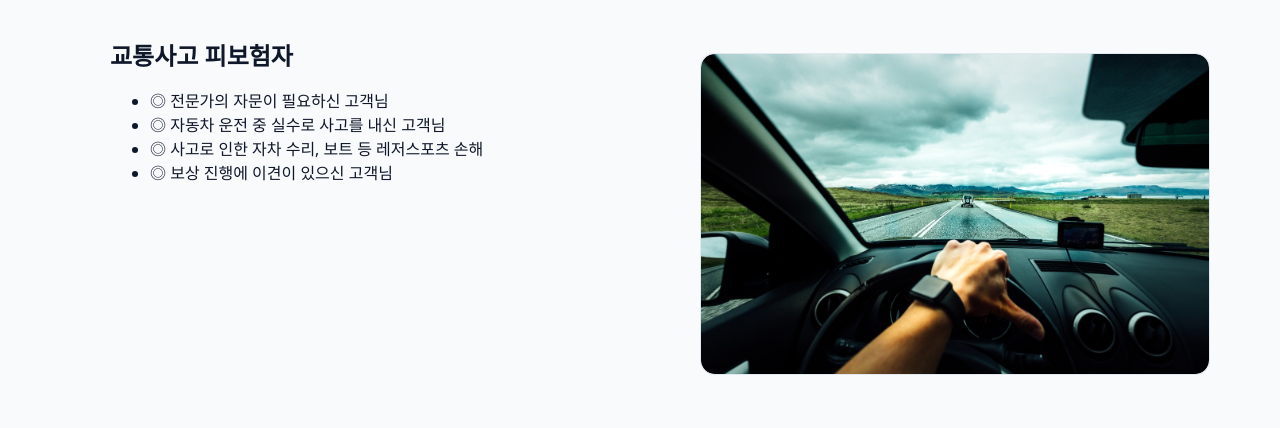
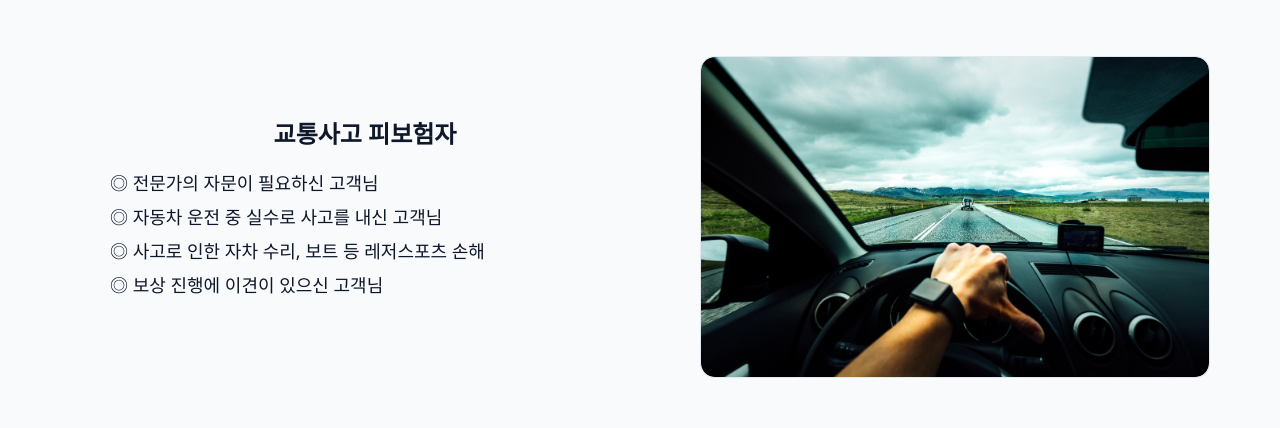
Before and after one commit to umi234-boss/kmca, a plain HTML site: page index.html in a window 1280 px wide. Shown: the part 355-783 px from the top of the page. Drawn offline with Linux system fonts and the light colour scheme.

Commit message:
메인 수정

```diff
--- a/assets/style.css
+++ b/assets/style.css
@@ -147,7 +147,7 @@ h1,h2{margin:0 0 16px}
   font-weight:800;
   font-size: var(--ask-title-size); /* 기본 30px */
   line-height:1.25;
-  margin: 0 0 40px;
+  margin: 0 0 43px;
 }
 
 @media (max-width: 780px){
@@ -246,3 +246,36 @@ header.site .submenu a:hover{background:#f6f7fb}
 
 /* 왼쪽 정렬 패널 */
 .panel-left{ max-width:560px; width:100%; text-align:left; }
+
+/* === 섹션 타이틀 중앙 정렬 (h2) === */
+.panel-left h2,
+.panel-center h2{
+  text-align:center;
+  font-weight:800;
+  margin: 0 0 10px;
+}
+
+/* === 리스트: 기본 점 제거 + 좌측 여백 제거 === */
+.panel-left .bullets,
+.panel-center .bullets{
+  list-style: none;     /* • 제거 */
+  padding-left: 0;
+  margin-left: 0;
+  line-height: 1.9;
+}
+
+/* === 리스트 글자 크게 === */
+.panel-left .bullets li,
+.panel-center .bullets li{
+  font-size: 18px;      /* 필요시 17~20px에서 조정 */
+}
+
+/* === 그리드 행에서 텍스트/이미지 세로 가운데 정렬 === */
+/* (이미지 높이는 figure.equal img { height:320px }로 통일되어 있으므로 center가 보기 좋음) */
+.grid-2{
+  display: grid;
+  grid-template-columns: 1fr 1fr;
+  column-gap: 40px;
+  row-gap: 32px;
+  align-items: center;  /* ← start → center 로 변경 */
+}
```
